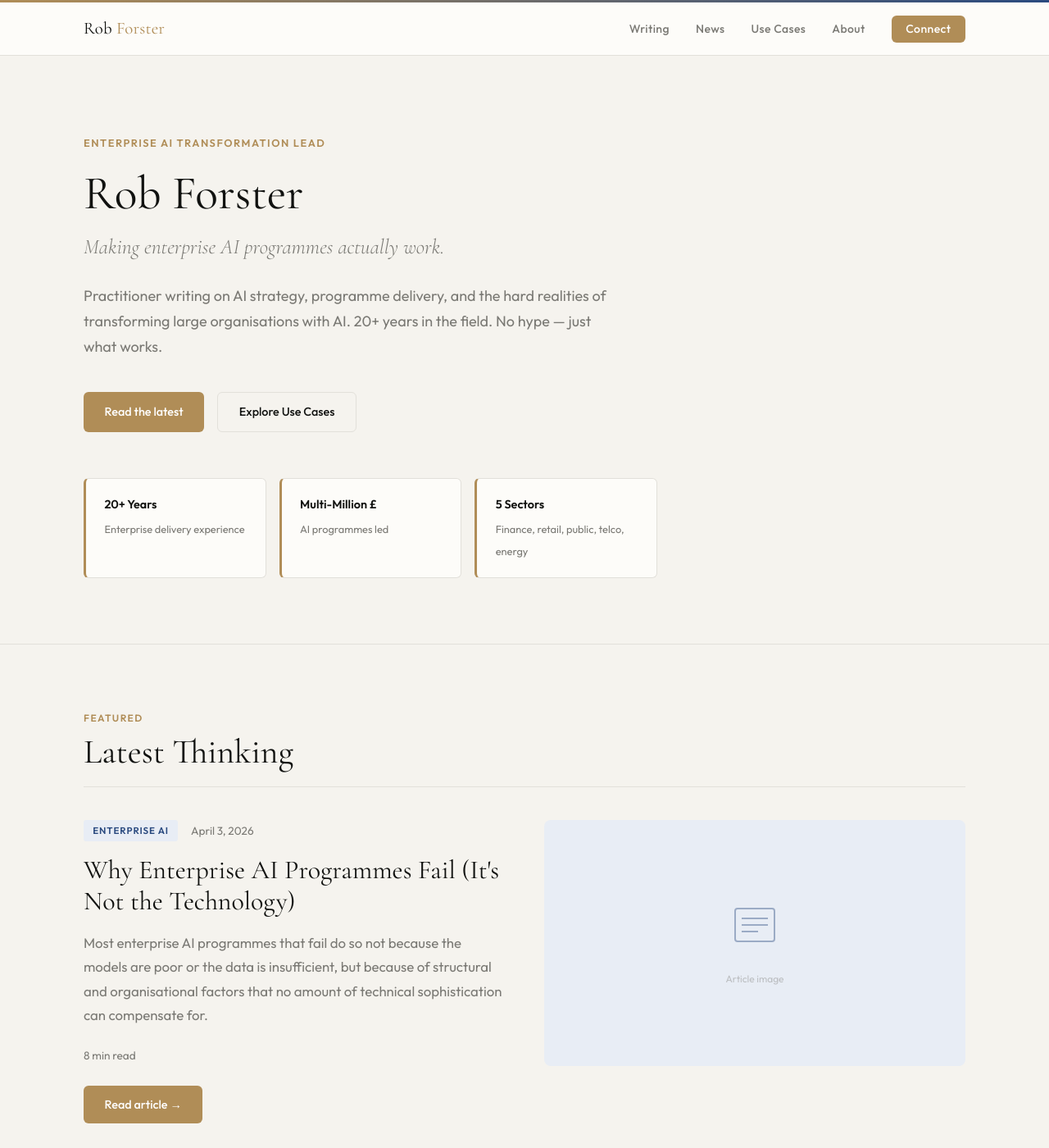
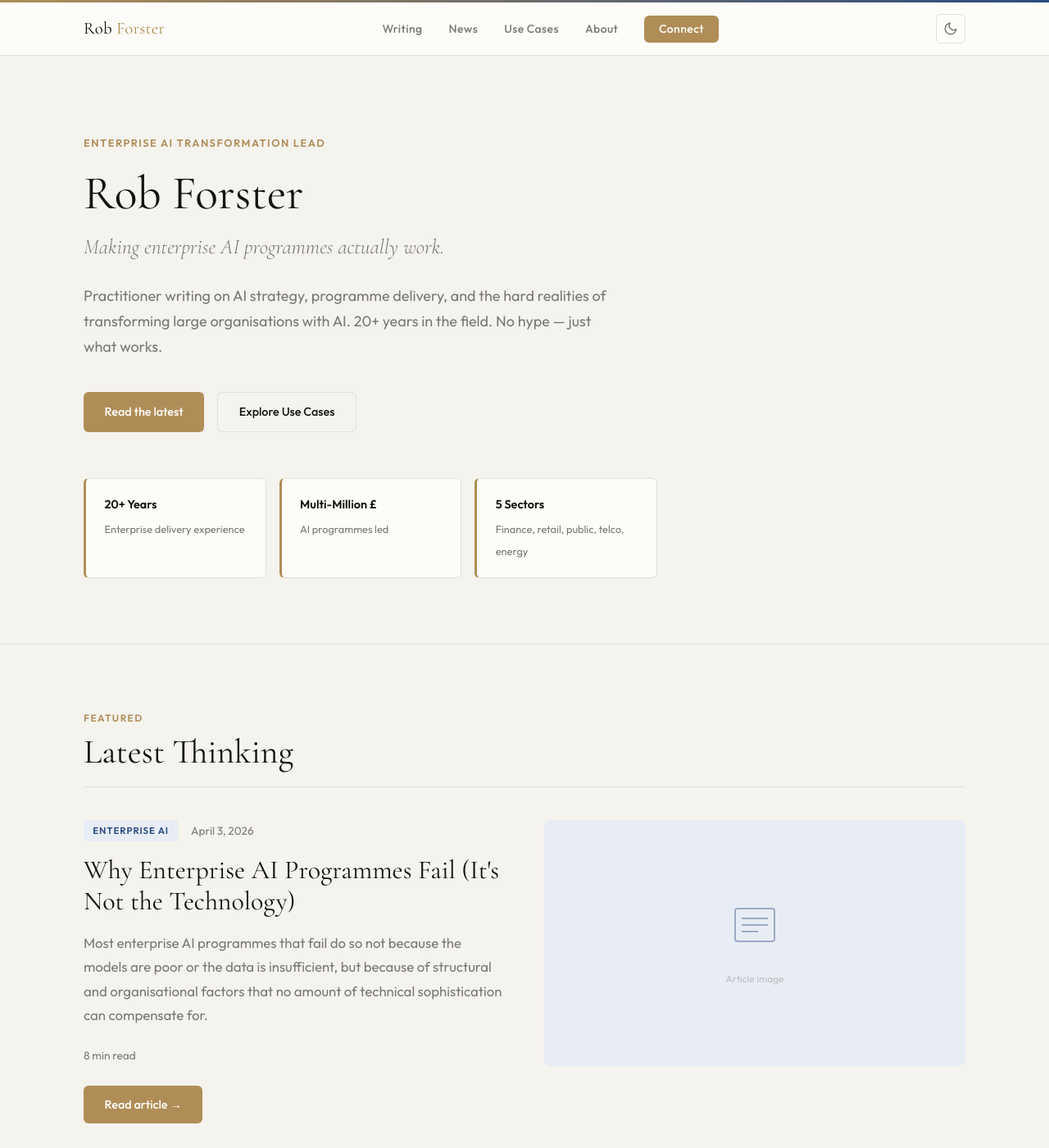
Before and after one commit to robforster-ai/robforster-ai.github.io, a Jekyll site: the page built from index.html, in a window 1280 px wide and 1400 px high. Shown: the whole window at 82% size. Built offline with Jekyll 4.4.1, drawn with Linux system fonts in a browser that asks for light colours; the list of posts is cut into pages by our own code.

Commit message:
Add light/dark mode toggle with system preference detection
Adds a sun/moon toggle button to the nav bar. Theme is applied before
render via an inline head script to avoid flash. Preference persists
in localStorage and falls back to prefers-color-scheme on first visit.

Co-Authored-By: Claude Sonnet 4.6 <noreply@anthropic.com>

```diff
--- a/_includes/head.html
+++ b/_includes/head.html
@@ -5,6 +5,14 @@
 
 <!-- SEO: remove the noindex meta tag once the site is ready to be indexed -->
 <meta name="robots" content="noindex, nofollow">
+
+<!-- Theme: apply before render to avoid flash -->
+<script>
+  (function(){var t=localStorage.getItem('theme')||
+    (window.matchMedia('(prefers-color-scheme: dark)').matches?'dark':'light');
+    if(t==='dark')document.documentElement.setAttribute('data-theme','dark');
+  })();
+</script>
 
 <!-- Google Fonts -->
 <link rel="preconnect" href="https://fonts.googleapis.com">
--- a/_includes/nav.html
+++ b/_includes/nav.html
@@ -9,6 +9,20 @@
       <li><a href="{{ '/about' | relative_url }}">About</a></li>
       <li><a href="{{ '/about#contact' | relative_url }}" class="nav-cta">Connect</a></li>
     </ul>
+
+    <button class="theme-toggle" id="themeToggle" aria-label="Toggle light/dark mode">
+      <!-- Sun icon (shown in dark mode) -->
+      <svg class="icon-sun" xmlns="http://www.w3.org/2000/svg" width="18" height="18" viewBox="0 0 24 24" fill="none" stroke="currentColor" stroke-width="2" stroke-linecap="round" stroke-linejoin="round">
+        <circle cx="12" cy="12" r="5"/><line x1="12" y1="1" x2="12" y2="3"/><line x1="12" y1="21" x2="12" y2="23"/>
+        <line x1="4.22" y1="4.22" x2="5.64" y2="5.64"/><line x1="18.36" y1="18.36" x2="19.78" y2="19.78"/>
+        <line x1="1" y1="12" x2="3" y2="12"/><line x1="21" y1="12" x2="23" y2="12"/>
+        <line x1="4.22" y1="19.78" x2="5.64" y2="18.36"/><line x1="18.36" y1="5.64" x2="19.78" y2="4.22"/>
+      </svg>
+      <!-- Moon icon (shown in light mode) -->
+      <svg class="icon-moon" xmlns="http://www.w3.org/2000/svg" width="18" height="18" viewBox="0 0 24 24" fill="none" stroke="currentColor" stroke-width="2" stroke-linecap="round" stroke-linejoin="round">
+        <path d="M21 12.79A9 9 0 1 1 11.21 3 7 7 0 0 0 21 12.79z"/>
+      </svg>
+    </button>
 
     <button class="nav-hamburger" id="navHamburger" aria-label="Open menu" aria-expanded="false">
       <span></span>
--- a/assets/css/main.css
+++ b/assets/css/main.css
@@ -19,6 +19,21 @@
   --shadow-sm: 0 1px 4px rgba(17,18,16,.07);
   --shadow-md: 0 4px 20px rgba(17,18,16,.10);
   --transition: 0.25s ease;
+}
+
+/* --- Dark Mode Variables ----------------------------------- */
+[data-theme="dark"] {
+  --ink:       #E8E6E0;
+  --ink-soft:  #9A9891;
+  --gold:      #C4A167;
+  --gold-lt:   #D4B483;
+  --blue:      #5A7AB5;
+  --blue-lt:   #162033;
+  --page:      #141311;
+  --warm:      #1C1A17;
+  --rule:      #2E2C28;
+  --shadow-sm: 0 1px 4px rgba(0,0,0,.25);
+  --shadow-md: 0 4px 20px rgba(0,0,0,.4);
 }
 
 /* --- Reset & Base ------------------------------------------ */
@@ -148,6 +163,35 @@ p { color: var(--ink-soft); }
 
 .nav-cta::after { display: none !important; }
 .nav-cta:hover { background: var(--blue) !important; color: #fff !important; }
+
+/* --- Theme Toggle ------------------------------------------ */
+.theme-toggle {
+  display: flex;
+  align-items: center;
+  justify-content: center;
+  width: 36px;
+  height: 36px;
+  border: 1px solid var(--rule);
+  border-radius: var(--radius);
+  background: none;
+  cursor: pointer;
+  color: var(--ink-soft);
+  transition: color var(--transition), border-color var(--transition), background var(--transition);
+  flex-shrink: 0;
+}
+
+.theme-toggle:hover {
+  color: var(--gold);
+  border-color: var(--gold);
+}
+
+.theme-toggle svg { display: block; }
+
+.theme-toggle .icon-sun  { display: none; }
+.theme-toggle .icon-moon { display: block; }
+
+[data-theme="dark"] .theme-toggle .icon-sun  { display: block; }
+[data-theme="dark"] .theme-toggle .icon-moon { display: none; }
 
 .nav-hamburger {
   display: none;
@@ -801,7 +845,7 @@ p { color: var(--ink-soft); }
 }
 
 .post-body pre {
-  background: var(--ink);
+  background: #111210;
   color: #e8e6e0;
   padding: 1.5rem;
   border-radius: var(--radius);
--- a/assets/js/main.js
+++ b/assets/js/main.js
@@ -1,4 +1,15 @@
 document.addEventListener('DOMContentLoaded', function () {
+
+  /* ── Theme Toggle Button ─────────────────────────────────── */
+  var themeToggle = document.getElementById('themeToggle');
+  if (themeToggle) {
+    themeToggle.addEventListener('click', function () {
+      var current = document.documentElement.getAttribute('data-theme');
+      var next = current === 'dark' ? 'light' : 'dark';
+      document.documentElement.setAttribute('data-theme', next);
+      localStorage.setItem('theme', next);
+    });
+  }
 
   /* ── Scroll Reveal ───────────────────────────────────────── */
   var revealEls = document.querySelectorAll('.reveal');
```
